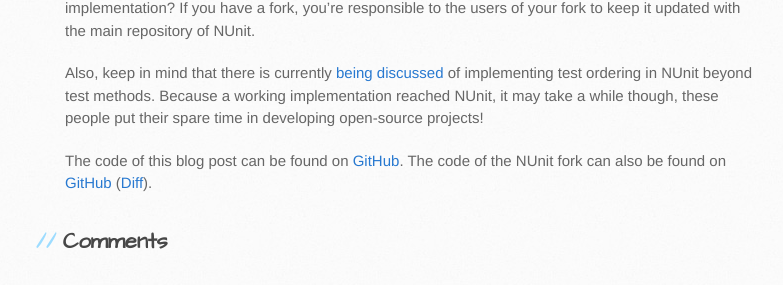
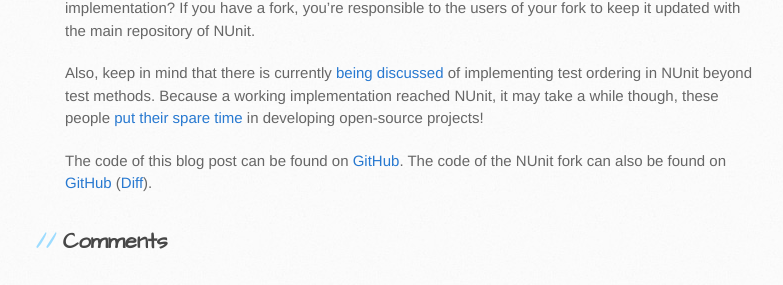
Before and after one commit to Sebazzz/sebazzz.github.io, a Jekyll site: the page built from _posts/2016-06-13-ordered-tests-with-nunit-mstest-xunit-pt5-nunit-implementation-revised.md, in a window 1280 px wide and 900 px high, scrolled down 6499 px. Shown: the part 612-897 px from the top of the window, without its empty margins (105-888 px from the left). Built offline with Jekyll 4.4.1, drawn with Linux system fonts in a browser that asks for light colours; comment, search, counter and statistics services are not loaded; part of the change alters nothing that is shown.

```diff
--- a/_posts/2016-06-13-ordered-tests-with-nunit-mstest-xunit-pt5-nunit-implementation-revised.md
+++ b/_posts/2016-06-13-ordered-tests-with-nunit-mstest-xunit-pt5-nunit-implementation-revised.md
@@ -208,6 +208,6 @@ The third limitation, but this is only a small one, is that when you instruct NU
 ## Conclusion
 We've seen how we can use a custom `ITestAssemblyBuilder` to implement ordered testing in NUnit. The only question you might want to ask yourself is: Do I want to use an fork of NUnit to keep use this implementation? If you have a fork, you're responsible to the users of your fork to keep it updated with the main repository of NUnit.
 
-Also, keep in mind that there is currently [being discussed](https://github.com/nunit/nunit/issues/51) of implementing test ordering in NUnit beyond test methods. Because a working implementation reached NUnit, it may take a while though, these people put their spare time in developing open-source projects!
+Also, keep in mind that there is currently [being discussed](https://github.com/nunit/nunit/issues/51) of implementing test ordering in NUnit beyond test methods. Because a working implementation reached NUnit, it may take a while though, these people [put their spare time](http://www.michaelbromley.co.uk/blog/529/why-i-havent-fixed-your-issue-yet) in developing open-source projects!
 
 The code of this blog post can be found on [GitHub](https://github.com/Sebazzz/NetUnitTestComparison/tree/ordered-tests-v2). The code of the NUnit fork can also be found on [GitHub](https://github.com/Sebazzz/nunit/tree/custom-testassemblybuilder) ([Diff](https://github.com/Sebazzz/nunit/commit/337f2412da1eb01932cb6f695feac7861884578c)).
```
